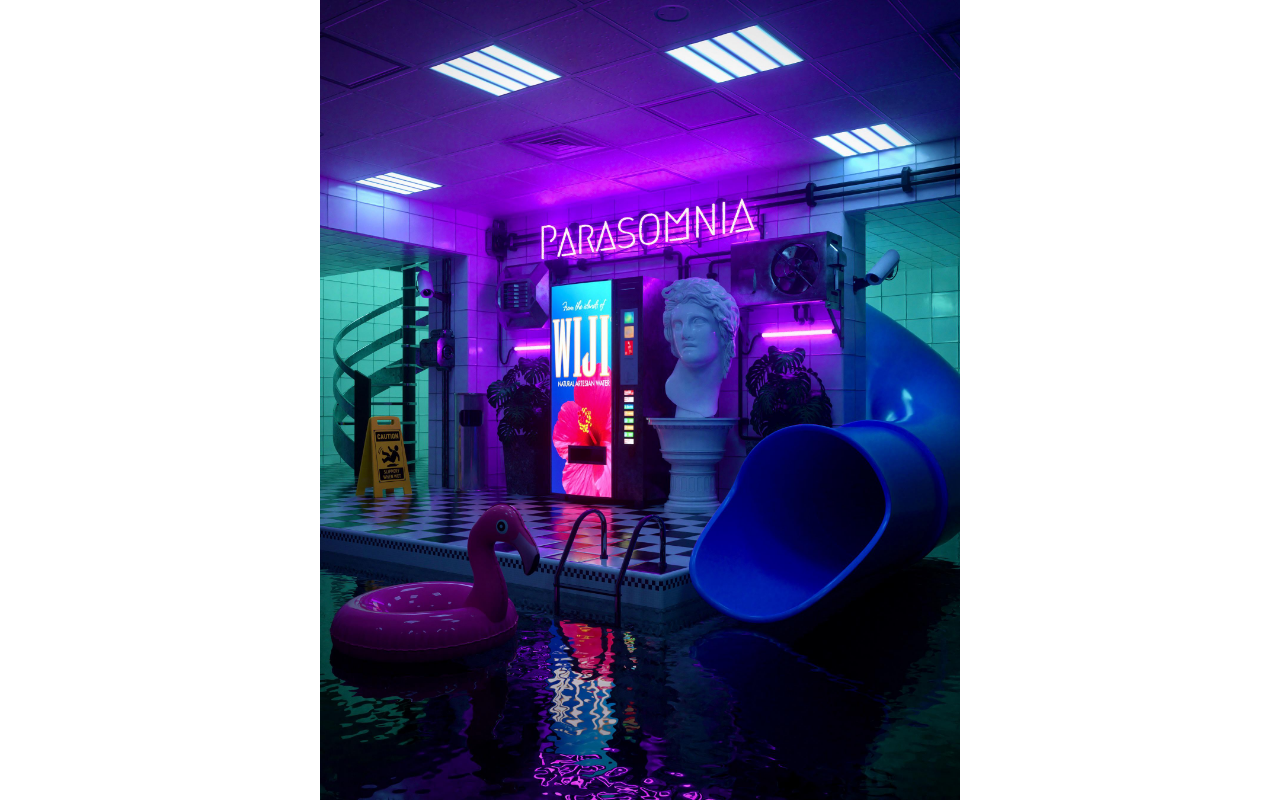
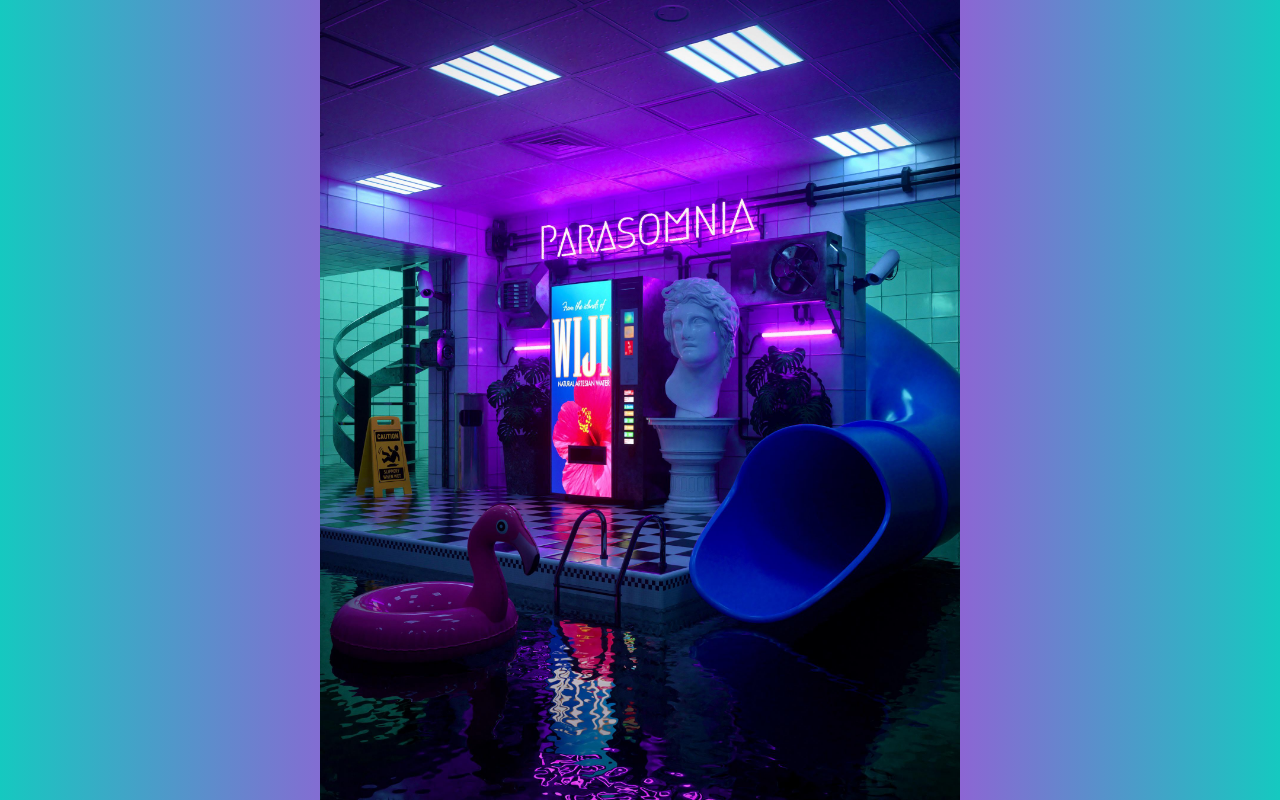
Before and after one commit to Alfredo3232/homePage, a website built with Vite: page index.html in a window 1280 px wide. Built offline with nearby package versions, Linux system fonts and the light colour scheme.

Commit message:
Add gradient to background

```diff
--- a/src/style.css
+++ b/src/style.css
@@ -3,12 +3,11 @@ html {
   width: 100vw;
 
   /* Start - Wallpaper Sizing & Position */
-  background-image: url("/public/wallpaper.jpg");
+  background-image: url("/public/wallpaper.jpg"),
+    linear-gradient(90deg, rgba(21, 201, 192, 1) 0%, rgba(250, 10, 230, 1) 52%, rgba(21, 201, 192, 1) 100%);
   background-repeat: no-repeat;
   background-position: center center;
   background-attachment: fixed;
   background-size: contain;
   /* End - Wallpaper Sizing & Position */
-
-
 }
```
